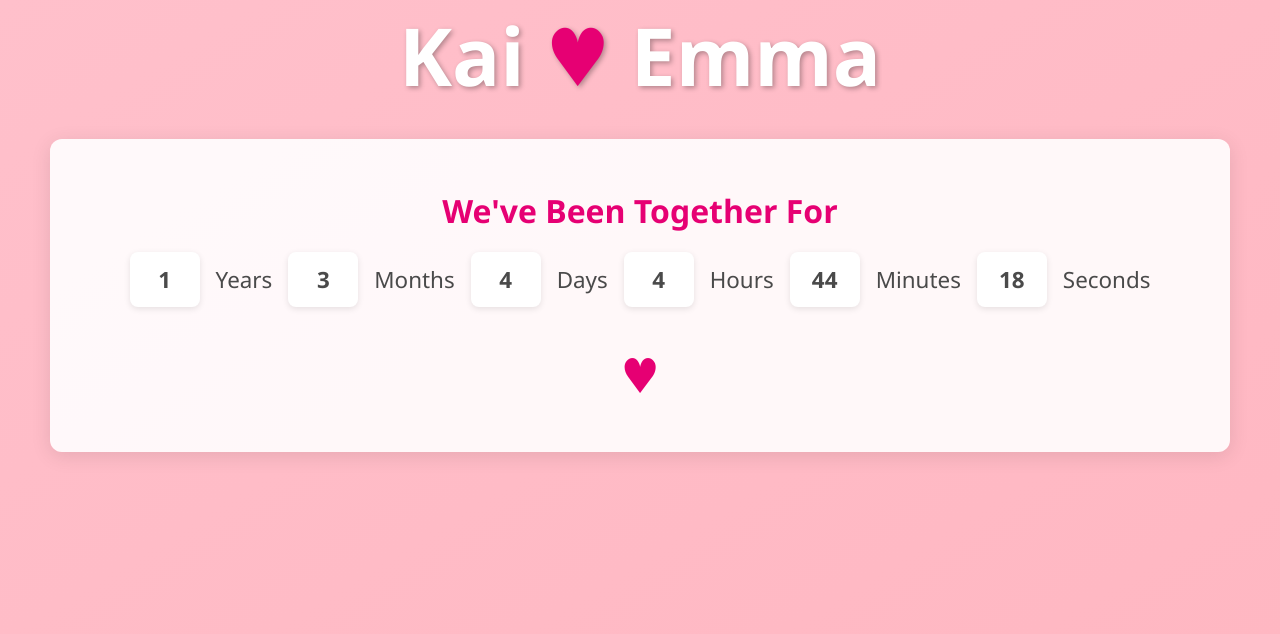
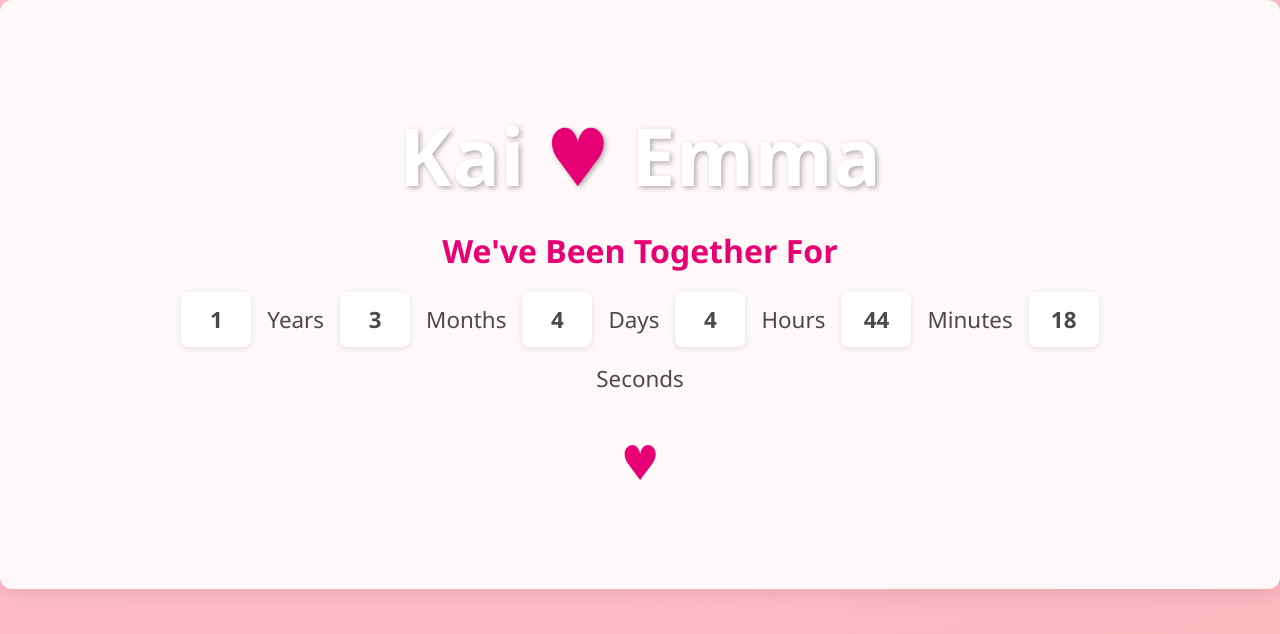
Before and after one commit to KaIWMalcolm/emmaandkai-website, a plain HTML site: page index.html in a window 1280 px wide. Drawn offline with Linux system fonts and the light colour scheme.

Commit message:
Initial commit for our love timer homepage

```diff
--- a/index.html
+++ b/index.html
@@ -6,13 +6,13 @@
   <link rel="stylesheet" href="styles.css" />
 </head>
 <body>
-  <!-- Header with bigger text, outside the timer box -->
+    <!-- Remove the separate header and put it inside timer-container -->
+    <div class="timer-container">
+      <!-- Moved here: -->
       <header class="names-header">
         <h1>Kai <span class="heart-inline">♥</span> Emma</h1>
       </header>
 
-  <!-- Timer Box -->
-  <div class="timer-container">
       <h2>We've Been Together For</h2>
       <div class="timer">
         <span id="years">0</span> Years
--- a/styles.css
+++ b/styles.css
@@ -1,4 +1,4 @@
-/* Reset */
+/* Reset default margins and padding */
 * {
     margin: 0;
     padding: 0;
@@ -17,15 +17,13 @@
 
   /* Header with Names */
   .names-header {
-    /* Add top margin so it doesn't stick to the top of the screen */
-
-    margin-bottom: 30px;
-    text-align: center;
+    margin-top: 0;  /* Adjust as you wish */
+    margin-bottom: 20px;
   }
 
+  /* Increase the font size for "Kai ♥ Emma" */
   .names-header h1 {
-    /* Make the text larger */
-    font-size: 5rem;
+    font-size: 5rem; /* Increased from 3rem to 5rem */
     color: #ffffff;
     text-shadow: 2px 2px 5px rgba(0, 0, 0, 0.3);
   }
@@ -34,9 +32,11 @@
   .timer-container {
     background-color: rgba(255, 255, 255, 0.9);
     border-radius: 12px;
-    padding: 50px 80px;
     text-align: center;
     box-shadow: 0 4px 20px rgba(0, 0, 0, 0.1);
+
+    /* Significantly increase padding so the box is bigger */
+    padding: 100px 150px;
   }
 
   .timer-container h2 {
```
Lines whose indentation alone changed are shown as unchanged.
